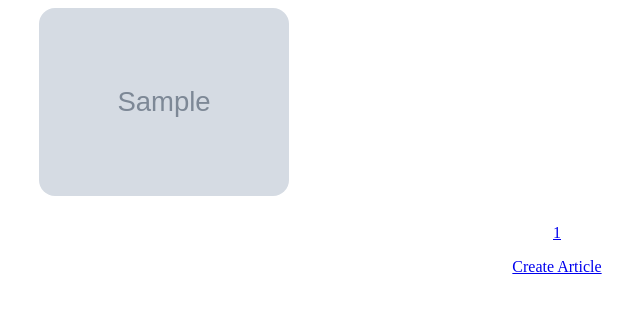
After one commit to muogi/pragmatic, a Django app: template templates/snippets/list_fragment.html in a window 1280 px wide. The commit adds this page. Shown: the top 313 px of the page, without its empty margins (83-723 px from the left). Run offline with Django 3.2, Linux system fonts and the light colour scheme; the template is opened without the code that fills it: most values are stand-ins (such as "Sample title", 1, 10 or a date in 2020); grey boxes marked "Sample" are stand-in pictures; some libraries are stand-ins or nearby versions.

Commit message:
django course 41 commit

```diff
--- a/accountapp/templates/accountapp/detail.html
+++ b/accountapp/templates/accountapp/detail.html
@@ -27,5 +27,8 @@
                 <a href="{% url 'accountapp:delete' pk=user.pk %}"><p>Quit</p></a>
             {% endif %}
         </div>
+        <div>
+            {%  include 'snippets/list_fragment.html' with article_list=object_list %}
+        </div>
     </div>
 {% endblock content %}
--- a/articleapp/forms.py
+++ b/articleapp/forms.py
@@ -6,4 +6,4 @@
 class ArticleCreationForm(ModelForm):
     class Meta:
         model = Article
-        fields = ['title', 'image', 'content']
+        fields = ['title', 'image', 'project', 'content']
--- a/articleapp/models.py
+++ b/articleapp/models.py
@@ -1,9 +1,12 @@
 from django.contrib.auth.models import User
 from django.db import models
+
+from projectapp.models import Project
 
 
 class Article(models.Model):
     writer = models.ForeignKey(User, on_delete=models.SET_NULL, related_name='article', null=True)
+    project = models.ForeignKey(Project, on_delete=models.SET_NULL, related_name='article', null=True)
     title = models.CharField(max_length=200, null=True)
     image = models.ImageField(upload_to='article/', null=False)
     content = models.TextField(null=True)
--- a/projectapp/templates/projectapp/detail.html
+++ b/projectapp/templates/projectapp/detail.html
@@ -6,5 +6,9 @@
             <h2 style="font-family: 'NanumSquareB';">{{ target_project.title }}</h2>
             <h5 style="margin-bottom: 3rem;">{{ target_project.description }}</h5>
         </div>
+
+        <div>
+            {% include 'snippets/list_fragment.html' with article_list=object_list %}
+        </div>
     </div>
 {% endblock content %}
--- /dev/null
+++ b/templates/snippets/list_fragment.html
@@ -0,0 +1,52 @@
+
+{% load static %}
+
+    <style>
+
+        .container {
+            padding: 0;
+        }
+
+        .container a {
+            width: 45%;
+            max-width: 250px;
+        }
+
+        .container div {
+            width: 250px;
+            {#display: flex;#}
+            justify-content: center;
+            align-items: center;
+            border-radius: 1rem;
+        }
+
+        .container img {
+            width: 100%;
+            border-radius: 1rem;
+        }
+    </style>
+
+    <!DOCTYPE html>
+
+    {% if article_list %}
+        <div class="container">
+            {%  for article in article_list %}
+                <div>
+                    <a href="{% url 'articleapp:detail' pk=article.pk %}">
+                        {% include 'snippets/card.html' with article=article %}
+                    </a>
+                </div>
+            {% endfor %}
+        </div>
+        <script src="{% static 'js/magicgrid.js' %}"></script>
+    {% else %}
+        <div class="text-center">
+            <h1>No Articles YET!</h1>
+        </div>
+    {% endif %}
+
+    {% include 'snippets/pagination.html' with page_obj=page_obj %}
+
+    <div style="text-align: center;">
+        <a href="{% url 'articleapp:create' %}" class="btn btn-dark rounded-pill mt-3 mb-3 px-3">Create Article</a>
+    </div>
```
Also changed, not shown: accountapp/views.py (+9 -1 lines), projectapp/views.py (+8 -1 lines).
